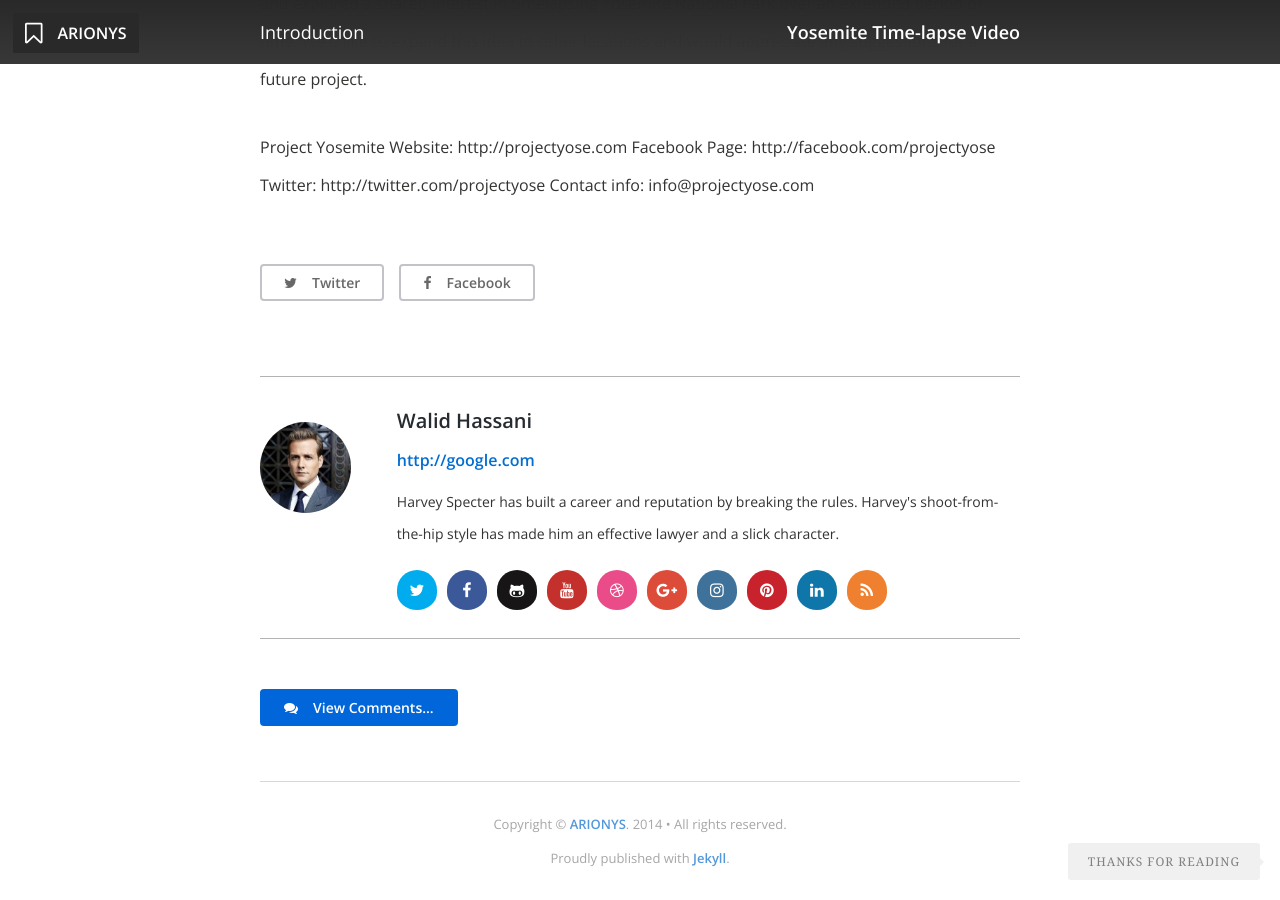
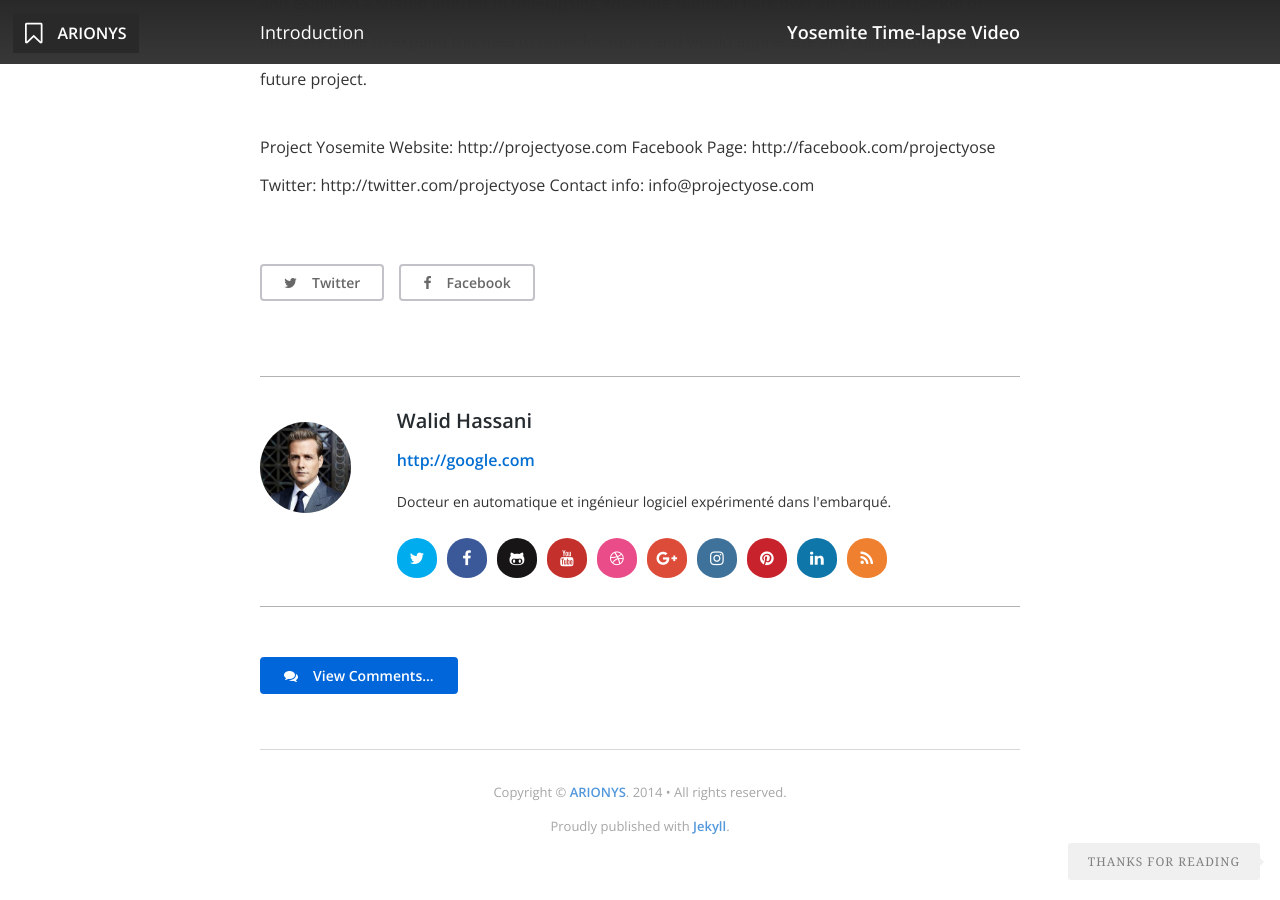
Before and after one commit to whass/theme, a Jekyll site: the page built from _posts/2014-06-24-yosemite-time-lapse-video.markdown, in a window 1280 px wide and 900 px high, scrolled down 917 px. Built offline with Jekyll 4.4.1, drawn with Linux system fonts in a browser that asks for light colours; nearby versions of some CDN libraries.

Commit message:
Update _config.yml

```diff
--- a/_config.yml
+++ b/_config.yml
@@ -14,8 +14,8 @@ paginate: 					5
 # Author Settings
 author_name: 				"Walid Hassani"
 author_url: 				"http://google.com"
-author_bio: 				"Harvey Specter has built a career and reputation by breaking the rules. Harvey's shoot-from-the-hip style has made him an effective lawyer and a slick character."
-author_email: 				"support@ecko.me"
+author_bio: 				"Docteur en automatique et ingénieur logiciel expérimenté dans l'embarqué."
+author_email: 				"hassani.walid@gmail.com"
 author_image: 				"/assets/img/authorimage.jpg"
 
 
```
